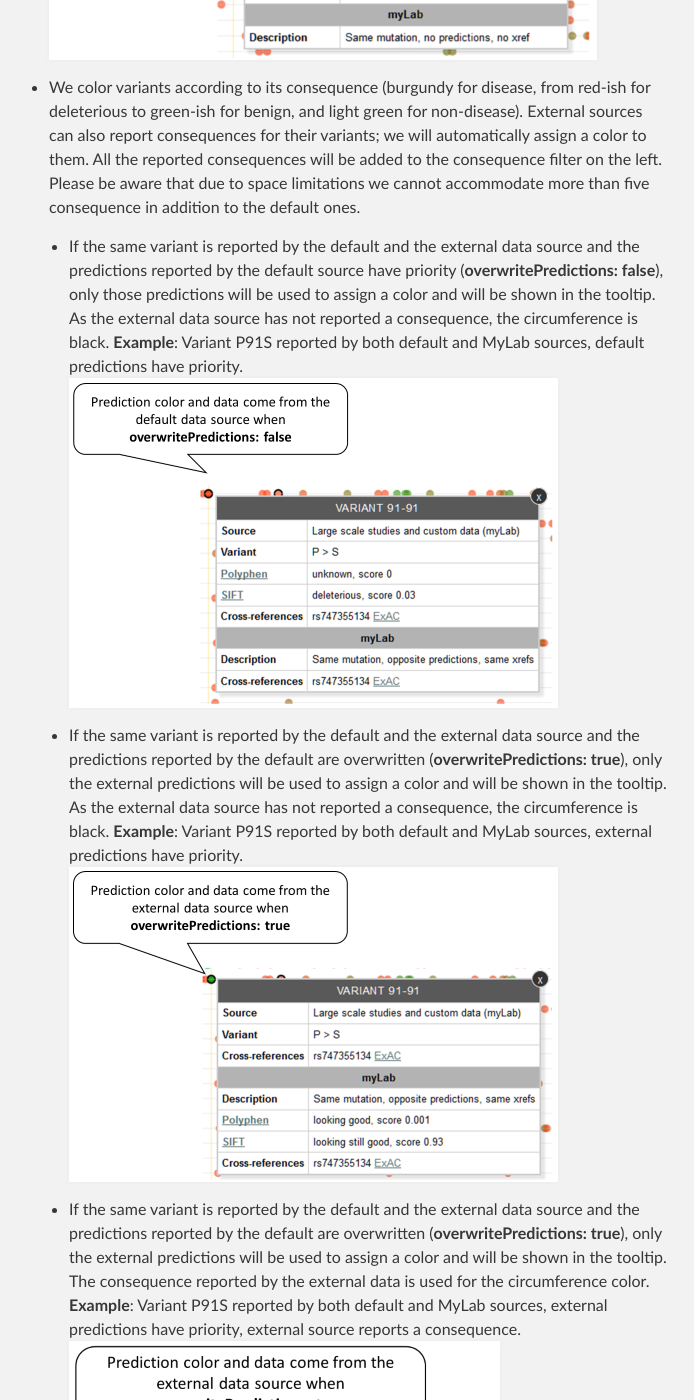
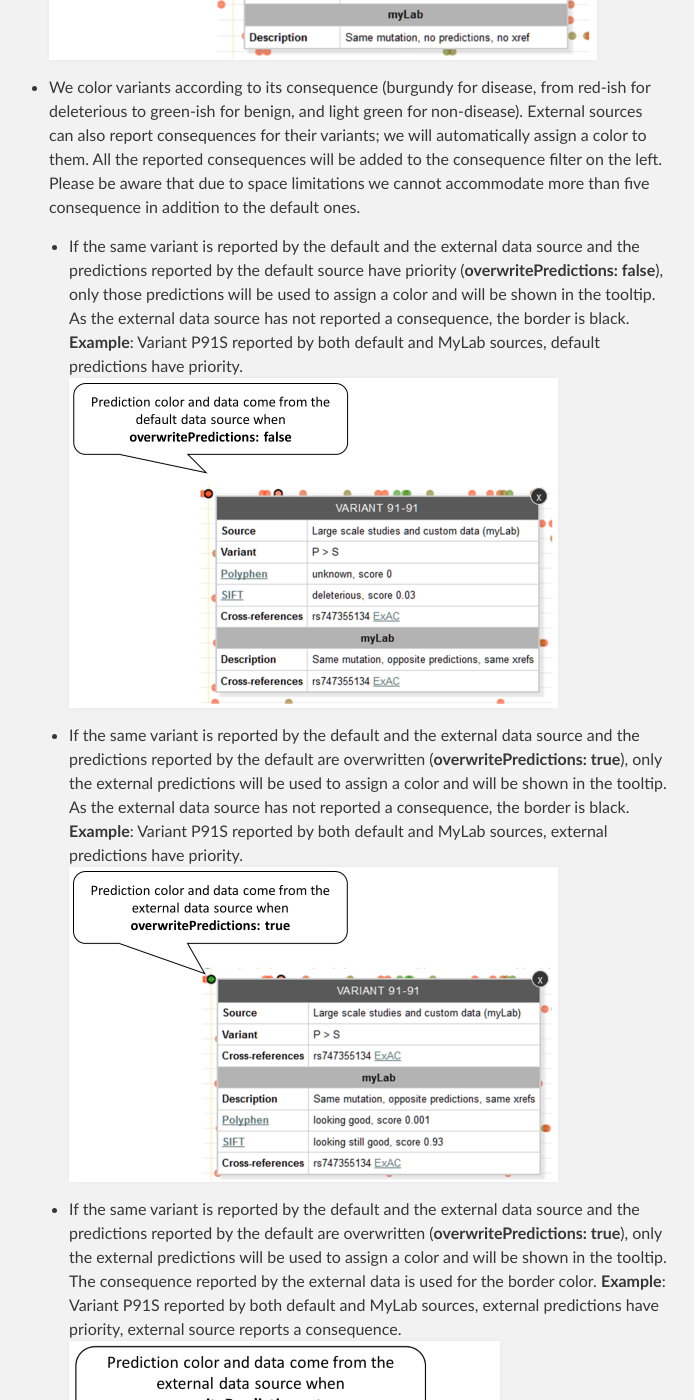
Before and after one commit to ebi-uniprot/ProtVista, a Jekyll site: the page built from dataServicesAndFormat.md, in a window 1280 px wide and 1400 px high, scrolled down 12768 px. Shown: the whole window, without its empty margins (291-985 px from the left). Built offline with Jekyll 4.4.1, drawn with Linux system fonts in a browser that asks for light colours; some of the changed text lies outside the part shown.

Commit message:
Change 'circumference' by 'border'.

```diff
--- a/dataServicesAndFormat.md
+++ b/dataServicesAndFormat.md
@@ -455,7 +455,7 @@ If you do load the default data sources, this is how it would look. Those featur
 ![](./images/customCategoriesAndTypesWithDefault.png)
 
 ## Variants
-Natural variants have a [tailored visualization](#variant-visualization) explained earlier in this document. In order to visually distinguish what variant data comes from an external source, i.e., sources you have added to the default ones, we use a thick colored circumference. The circumference color is given by the consequence reported on the external data source or black if none reported.
+Natural variants have a [tailored visualization](#variant-visualization) explained earlier in this document. In order to visually distinguish what variant data comes from an external source, i.e., sources you have added to the default ones, we use a thick colored border. The border color is given by the consequence reported on the external data source or black if none reported.
 ![](./images/extSrc_black_circumference.png)
 
 **Instantiation**
@@ -501,15 +501,15 @@ The overwrite rules are like follows: If **overwritePredictions: false**, the pr
 
 * We color variants according to its consequence (burgundy for disease, from red-ish for deleterious to green-ish for benign, and light green for non-disease). External sources can also report consequences for their variants; we will automatically assign a color to them.  All the reported consequences will be added to the consequence filter on the left. Please be aware that due to space limitations we cannot accommodate more than five consequence in addition to the default ones.
 
-  * If the same variant is reported by the default and the external data source and the predictions reported by the default source have priority (**overwritePredictions: false**), only those predictions will be used to assign a color and will be shown in the tooltip. As the external data source has not reported a consequence, the circumference is black.
+  * If the same variant is reported by the default and the external data source and the predictions reported by the default source have priority (**overwritePredictions: false**), only those predictions will be used to assign a color and will be shown in the tooltip. As the external data source has not reported a consequence, the border is black.
   **Example**: Variant P91S reported by both default and MyLab sources, default predictions have priority.
   ![](./images/extSrc_defaultPredicted_variant.png)
 
-  * If the same variant is reported by the default and the external data source and the predictions reported by the default are overwritten (**overwritePredictions: true**), only the external predictions will be used to assign a color and will be shown in the tooltip. As the external data source has not reported a consequence, the circumference is black.
+  * If the same variant is reported by the default and the external data source and the predictions reported by the default are overwritten (**overwritePredictions: true**), only the external predictions will be used to assign a color and will be shown in the tooltip. As the external data source has not reported a consequence, the border is black.
   **Example**: Variant P91S reported by both default and MyLab sources, external predictions have priority.
   ![](./images/extSrc_externalPredicted_variant.png)
 
-  * If the same variant is reported by the default and the external data source and the predictions reported by the default are overwritten (**overwritePredictions: true**), only the external predictions will be used to assign a color and will be shown in the tooltip. The consequence reported by the external data is used for the circumference color.
+  * If the same variant is reported by the default and the external data source and the predictions reported by the default are overwritten (**overwritePredictions: true**), only the external predictions will be used to assign a color and will be shown in the tooltip. The consequence reported by the external data is used for the border color.
   **Example**: Variant P91S reported by both default and MyLab sources, external predictions have priority, external source reports a consequence.
   ![](./images/extSrc_externalPredictedWithConsequence_variant.png)
 
```
